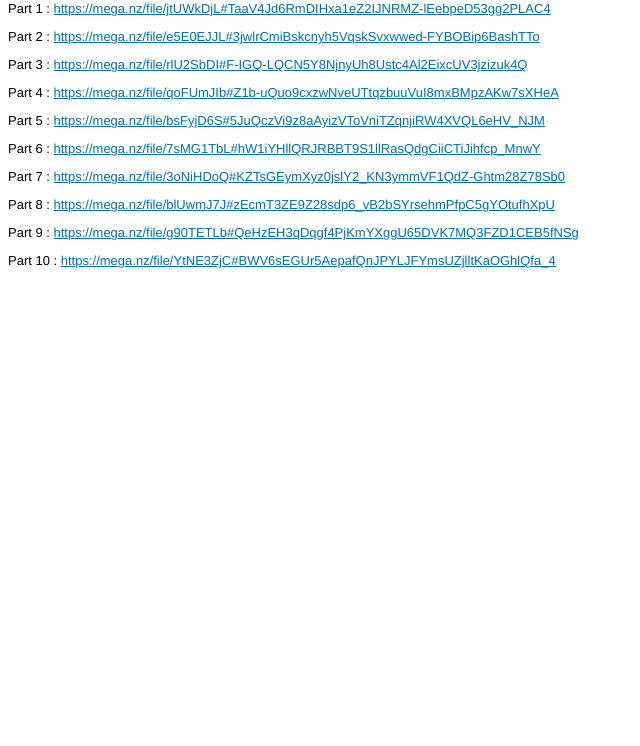
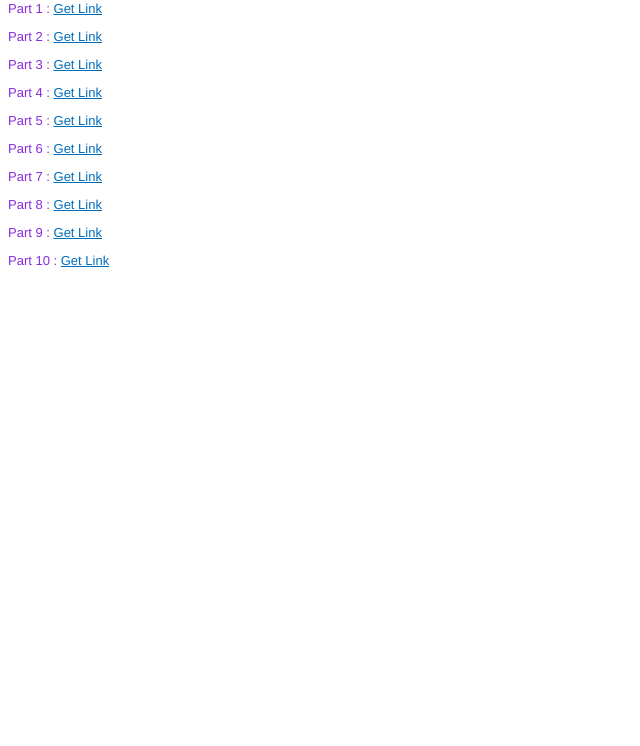
Before and after one commit to gutampsid/btsgomg.github.io, a plain HTML site: page index.html in a window 1280 px wide. Shown: the part 54-800 px from the top of the page, without its empty margins (0-640 px from the left). Drawn offline with Linux system fonts and the light colour scheme.

Commit message:
Update index.html

```diff
--- a/index.html
+++ b/index.html
@@ -6,29 +6,20 @@
         body, table { font-family: Helvetica, Arial, sans-serif; font-size: 13px; }
         a { color: #006DBA; }
     </style>
-    <!--NUMBER--ynh8ffab--NUMBER-->
-    <!--TYPE--RichText--TYPE-->
-    <!--PERMISSION--Readonly--PERMISSION-->
-    <!--ACCESS--Public--ACCESS-->
-    <!--PASSWORD----PASSWORD-->
-    <!--STATUS--Active--STATUS-->
-    <!--QUICKEDIT--False--QUICKEDIT-->
-    <!--QUICKEDITPASSWORD----QUICKEDITPASSWORD-->
-    <!--DATECREATED--2022-02-15 11:08:19--DATECREATED-->
-    <!--DATEUPDATED--2022-02-16 03:29:48--DATEUPDATED-->
-    <!--LABELS--MEGA--LABELS-->
 </head>
 <body>
 <h2>Beyond Two Souls [NPUA72074]-[Gutamps Official]</h2>
-<anotepad><p>Part 1 : <a href="https://mega.nz/file/jtUWkDjL#TaaV4Jd6RmDIHxa1eZ2IJNRMZ-lEebpeD53gg2PLAC4" target="_blank" rel="noopener">https://mega.nz/file/jtUWkDjL#TaaV4Jd6RmDIHxa1eZ2IJNRMZ-lEebpeD53gg2PLAC4</a></p>
-<p>Part 2 : <a href="https://mega.nz/file/e5E0EJJL#3jwlrCmiBskcnyh5VqskSvxwwed-FYBOBip6BashTTo" target="_blank" rel="noopener">https://mega.nz/file/e5E0EJJL#3jwlrCmiBskcnyh5VqskSvxwwed-FYBOBip6BashTTo</a></p>
-<p>Part 3 : <a href="https://mega.nz/file/rlU2SbDI#F-IGQ-LQCN5Y8NjnyUh8Ustc4Al2EixcUV3jzizuk4Q" target="_blank" rel="noopener">https://mega.nz/file/rlU2SbDI#F-IGQ-LQCN5Y8NjnyUh8Ustc4Al2EixcUV3jzizuk4Q</a></p>
-<p>Part 4 : <a href="https://mega.nz/file/qoFUmJIb#Z1b-uQuo9cxzwNveUTtqzbuuVuI8mxBMpzAKw7sXHeA" target="_blank" rel="noopener">https://mega.nz/file/qoFUmJIb#Z1b-uQuo9cxzwNveUTtqzbuuVuI8mxBMpzAKw7sXHeA</a></p>
-<p>Part 5 : <a href="https://mega.nz/file/bsFyjD6S#5JuQczVi9z8aAyizVToVniTZqnjiRW4XVQL6eHV_NJM" target="_blank" rel="noopener">https://mega.nz/file/bsFyjD6S#5JuQczVi9z8aAyizVToVniTZqnjiRW4XVQL6eHV_NJM</a></p>
-<p>Part 6 : <a href="https://mega.nz/file/7sMG1TbL#hW1iYHllQRJRBBT9S1llRasQdgCiiCTiJihfcp_MnwY" target="_blank" rel="noopener">https://mega.nz/file/7sMG1TbL#hW1iYHllQRJRBBT9S1llRasQdgCiiCTiJihfcp_MnwY</a></p>
-<p>Part 7 : <a href="https://mega.nz/file/3oNiHDoQ#KZTsGEymXyz0jslY2_KN3ymmVF1QdZ-Ghtm28Z78Sb0" target="_blank" rel="noopener">https://mega.nz/file/3oNiHDoQ#KZTsGEymXyz0jslY2_KN3ymmVF1QdZ-Ghtm28Z78Sb0</a></p>
-<p>Part 8 : <a href="https://mega.nz/file/blUwmJ7J#zEcmT3ZE9Z28sdp6_vB2bSYrsehmPfpC5gYOtufhXpU" target="_blank" rel="noopener">https://mega.nz/file/blUwmJ7J#zEcmT3ZE9Z28sdp6_vB2bSYrsehmPfpC5gYOtufhXpU</a></p>
-<p>Part 9 : <a href="https://mega.nz/file/g90TETLb#QeHzEH3qDqgf4PjKmYXggU65DVK7MQ3FZD1CEB5fNSg" target="_blank" rel="noopener">https://mega.nz/file/g90TETLb#QeHzEH3qDqgf4PjKmYXggU65DVK7MQ3FZD1CEB5fNSg</a></p>
-<p>Part 10 : <a href="https://mega.nz/file/YtNE3ZjC#BWV6sEGUr5AepafQnJPYLJFYmsUZjlltKaOGhlQfa_4" target="_blank" rel="noopener">https://mega.nz/file/YtNE3ZjC#BWV6sEGUr5AepafQnJPYLJFYmsUZjlltKaOGhlQfa_4</a></p></anotepad>
+    <style> body { color: blueviolet };
+    </style>
+<p>Part 1 : <a href="https://mega.nz/file/WwMn2ZKD#_BBpIISTADiQeULRHpZDg9o-rnAWudSLJ-qrpSAGm-g" target="_blank" rel="noopener">Get Link</a></p>
+<p>Part 2 : <a href="https://mega.nz/file/e5E0EJJL#3jwlrCmiBskcnyh5VqskSvxwwed-FYBOBip6BashTTo" target="_blank" rel="noopener">Get Link</a></p>
+<p>Part 3 : <a href="https://mega.nz/file/L58lwDIL#braVS9gzJdJ9fSplr3Xv_Xfd65rJGBiqxgNuW8ZYW_A" target="_blank" rel="noopener">Get Link</a></p>
+<p>Part 4 : <a href="https://mega.nz/file/7h8ThBCb#HgGoULMycFADmb1zHnbwfwz-aaeWvgBWDrL4Kv5_Tg8" target="_blank" rel="noopener">Get Link</a></p>
+<p>Part 5 : <a href="https://mega.nz/file/q8cxwKRR#r6VT3ic8OxSoBz1zkV4xGMOjLZmpNmm-E_cLz4_J8Hs" target="_blank" rel="noopener">Get Link</a></p>
+<p>Part 6 : <a href="https://mega.nz/file/751lHTTZ#IbEOnEkfYv43coP5ZsVZvlImF_Dk2jrCH6wvjQk_Yv8" target="_blank" rel="noopener">Get Link</a></p>
+<p>Part 7 : <a href="https://mega.nz/file/Qk9wzA5Y#S6cTuStu77H0M74KGSNAUJ1htuTSqR7TQM-6aS32w1Y" target="_blank" rel="noopener">Get Link</a></p>
+<p>Part 8 : <a href="https://mega.nz/file/hw8gTaBT#1od0607ciK6neQcV-G9VGJatRIbh8JOmgYnpXySaLIU" target="_blank" rel="noopener">Get Link</a></p>
+<p>Part 9 : <a href="https://mega.nz/file/g90TETLb#QeHzEH3qDqgf4PjKmYXggU65DVK7MQ3FZD1CEB5fNSg" target="_blank" rel="noopener">Get Link</a></p>
+<p>Part 10 : <a href="https://mega.nz/file/YtNE3ZjC#BWV6sEGUr5AepafQnJPYLJFYmsUZjlltKaOGhlQfa_4" target="_blank" rel="noopener">Get Link</a></p>
 </body>
 </html>
```
